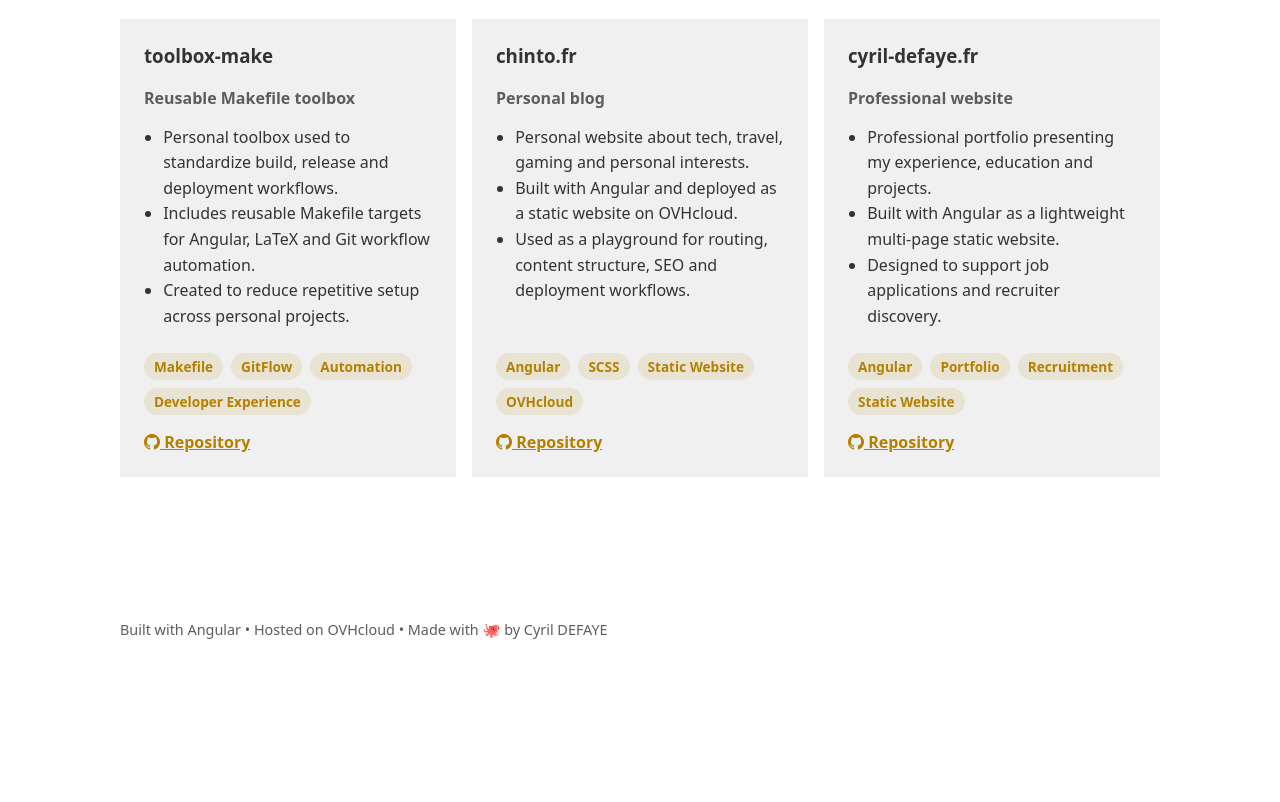
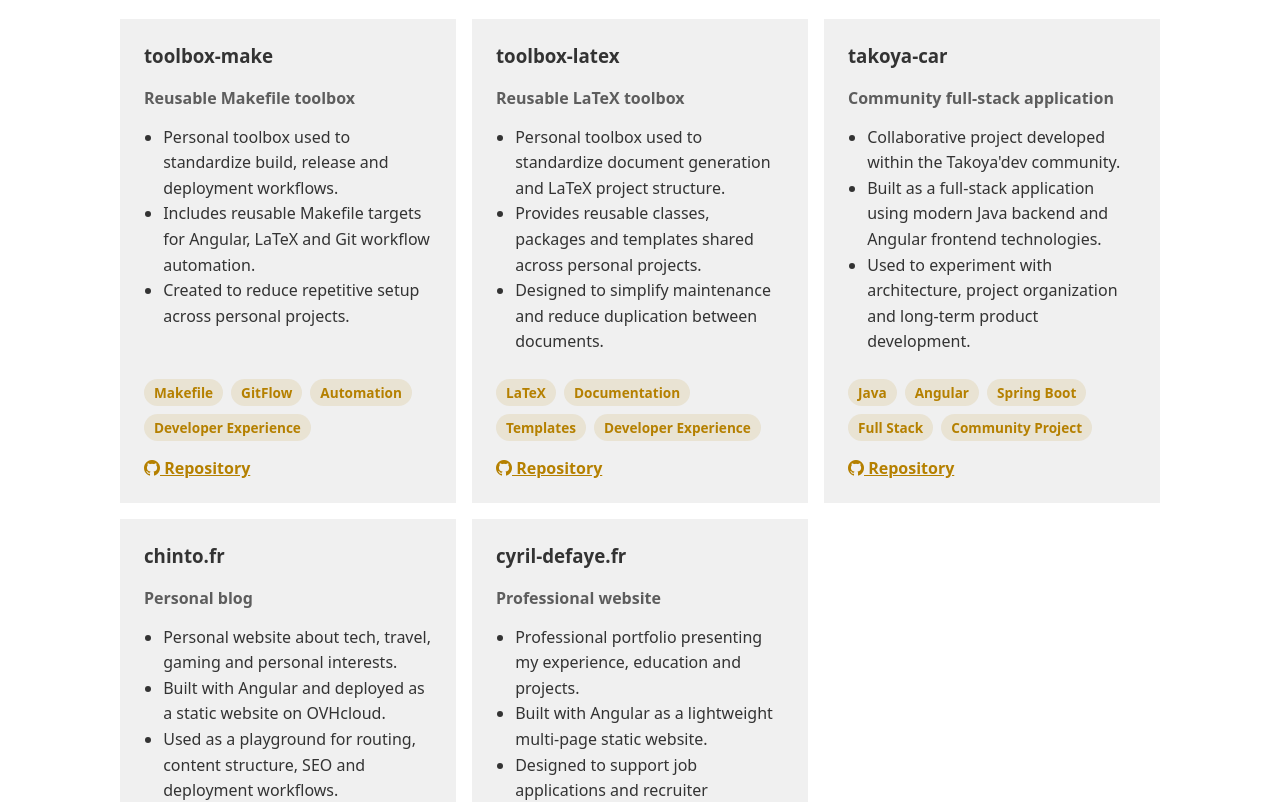
Before and after one commit to chinjto/cyril-defaye-fr, an Angular app: page /projects in a window 1280 px wide. Shown: the part 984-1786 px from the top of the page. Before the commit the page ends 1709 px from the top, so only its background shows below. Built offline with nearby package versions, Linux system fonts and the light colour scheme.

Commit message:
feat(projects): Add latex toolbox and Takoya'Car
- add articles for `toolbox-latex` and `takoya-car`

```diff
--- a/src/app/pages/projects/projects.html
+++ b/src/app/pages/projects/projects.html
@@ -113,6 +113,54 @@
     </article>
 
     <article class="card">
+      <h3>toolbox-latex</h3>
+      <p class="meta">Reusable LaTeX toolbox</p>
+
+      <ul>
+        <li>Personal toolbox used to standardize document generation and LaTeX project structure.</li>
+        <li>Provides reusable classes, packages and templates shared across personal projects.</li>
+        <li>Designed to simplify maintenance and reduce duplication between documents.</li>
+      </ul>
+
+      <div class="tags">
+        <span>LaTeX</span>
+        <span>Documentation</span>
+        <span>Templates</span>
+        <span>Developer Experience</span>
+      </div>
+
+      <p class="links">
+        <a href="https://github.com/chinjto/toolbox-latex" target="_blank" rel="noopener noreferrer">
+          <i class="bi bi-github"></i> Repository
+        </a>
+      </p>
+    </article>
+    <article class="card">
+      <h3>takoya-car</h3>
+      <p class="meta">Community full-stack application</p>
+
+      <ul>
+        <li>Collaborative project developed within the Takoya'dev community.</li>
+        <li>Built as a full-stack application using modern Java backend and Angular frontend technologies.</li>
+        <li>Used to experiment with architecture, project organization and long-term product development.</li>
+      </ul>
+
+      <div class="tags">
+        <span>Java</span>
+        <span>Angular</span>
+        <span>Spring Boot</span>
+        <span>Full Stack</span>
+        <span>Community Project</span>
+      </div>
+
+      <p class="links">
+        <a href="https://github.com/takoyadev/takoya-car" target="_blank" rel="noopener noreferrer">
+          <i class="bi bi-github"></i> Repository
+        </a>
+      </p>
+    </article>
+
+    <article class="card">
       <h3>chinto.fr</h3>
       <p class="meta">Personal blog</p>
 
@@ -132,6 +180,10 @@
       <p class="links">
         <a href="https://github.com/chinjto/chinto-fr" target="_blank" rel="noopener noreferrer">
           <i class="bi bi-github"></i> Repository
+        </a>
+        &nbsp;&nbsp;
+        <a href="https://www.chinto.fr" target="_blank" rel="noopener noreferrer">
+          <i class="bi bi-box-arrow-up-right"></i> Blog
         </a>
       </p>
     </article>
@@ -157,6 +209,10 @@
         <a href="https://github.com/chinjto/cyril-defaye-fr" target="_blank" rel="noopener noreferrer">
           <i class="bi bi-github"></i> Repository
         </a>
+        &nbsp;&nbsp;
+        <a href="https://www.cyril-defaye.fr" target="_blank" rel="noopener noreferrer">
+          <i class="bi bi-box-arrow-up-right"></i> Website
+        </a>
       </p>
     </article>
   </div>
```
